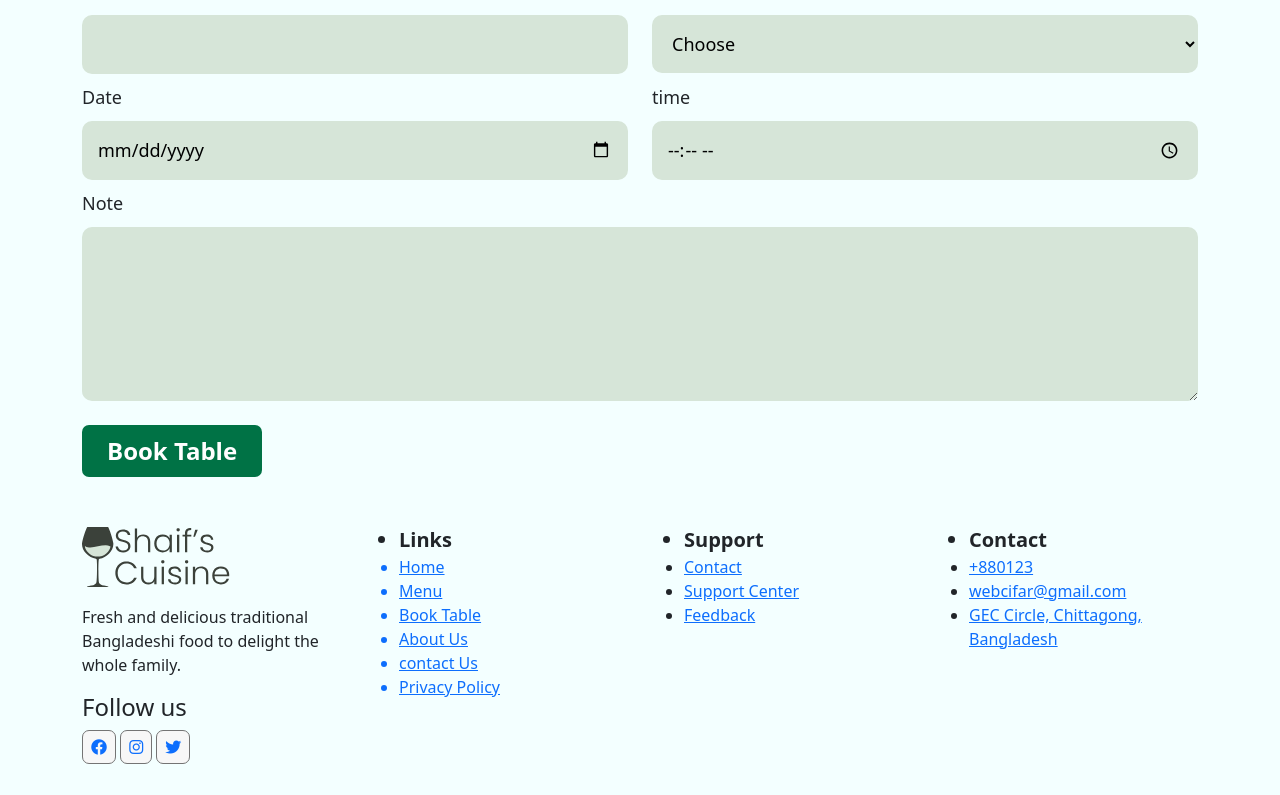
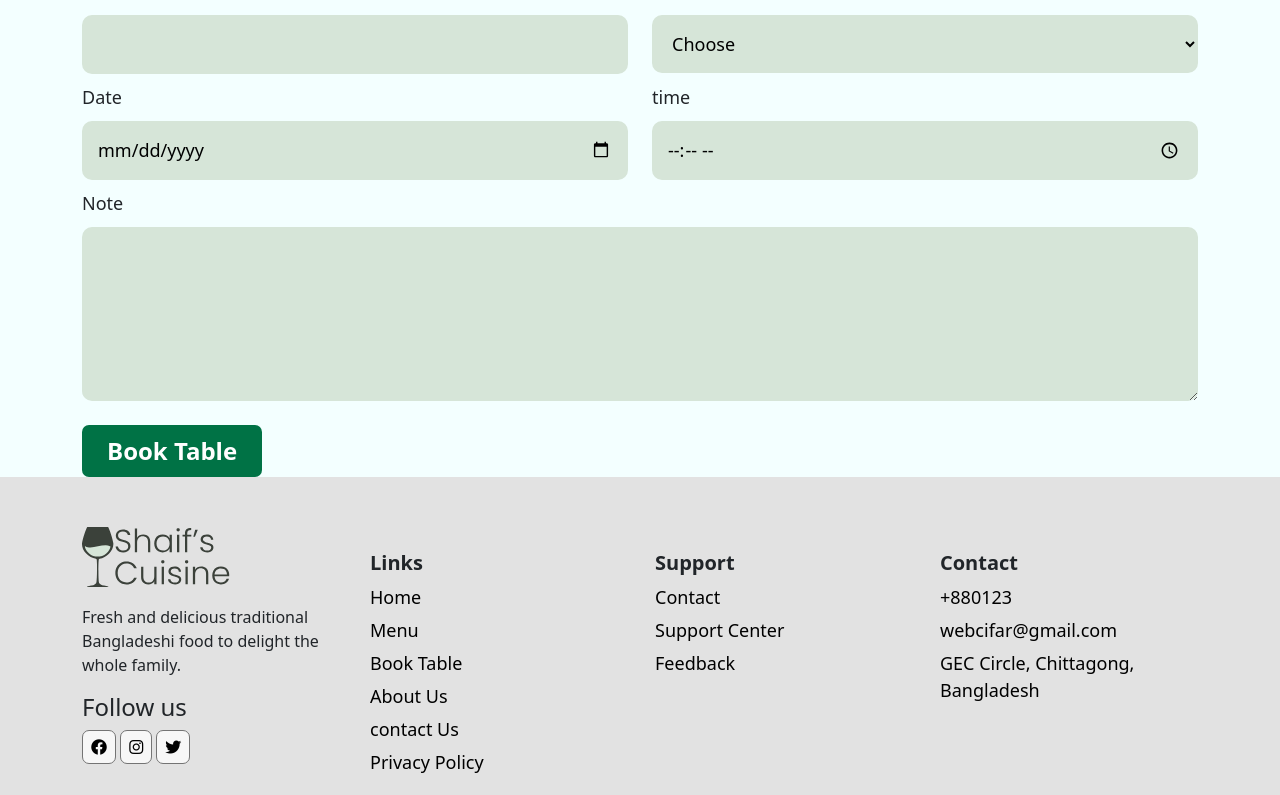
Before and after one commit to castilloali/Book-Table, a plain HTML site: page index.html in a window 1280 px wide. Shown: the part 368-1163 px from the top of the page. Drawn offline with Linux system fonts and the light colour scheme.

Commit message:
edit footer

```diff
--- a/css/style.css
+++ b/css/style.css
@@ -62,7 +62,7 @@ p {
 }
 /* End navbar */
 
-
+/* Start form  */
 section form input ,
 section form select {
     padding: 10px;
@@ -90,3 +90,27 @@ label {
     display: flex;
     flex-direction: column;
 }
+
+/* End form */
+
+
+/* Start Footer */
+footer {
+    background-color: #e2e2e2;
+}
+footer ul {
+    padding: 0;
+    padding-top: 20px;
+    margin: 0;
+}
+footer ul li{
+    list-style: none;
+    padding: 3px;
+    font-size: 18px;
+}
+footer  a{
+    text-decoration: none;
+    color: black;
+
+}
+/* End Footer */
```
